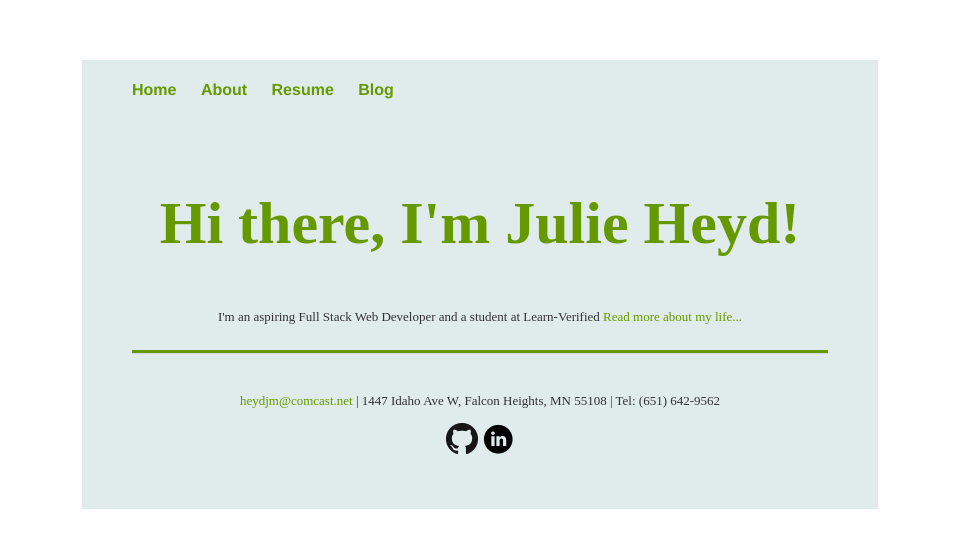
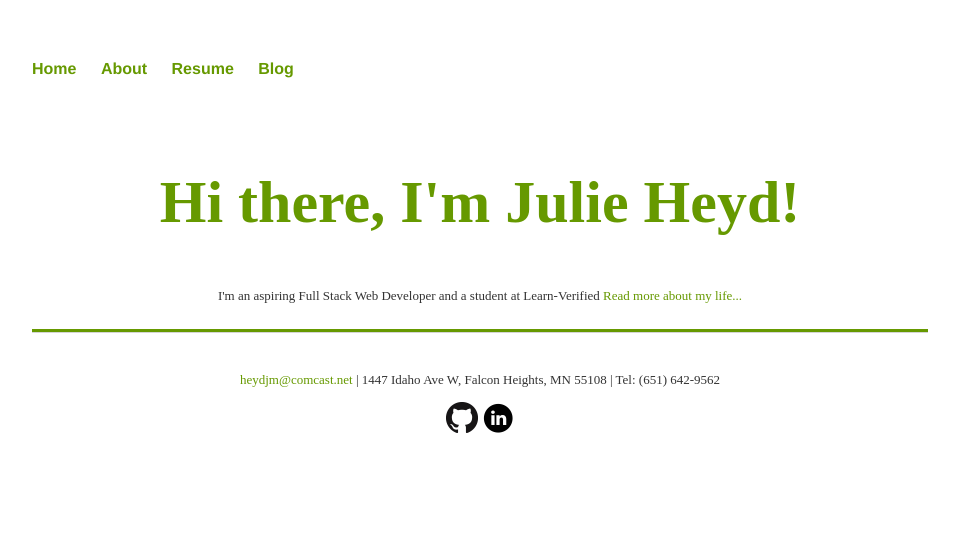
Before and after one commit to jmheyd/jmheyd.github.io, a Jekyll site: the page built from index.html, in a window 1280 px wide. Shown: the top 548 px of the page, without its empty margins (160-1119 px from the left). Built offline with Jekyll 4.4.1, drawn with Linux system fonts in a browser that asks for light colours; some web fonts are replaced.

Commit message:
Update default.html

```diff
--- a/_layouts/default.html
+++ b/_layouts/default.html
@@ -11,7 +11,7 @@
 			<link rel="stylesheet" type="text/css" href="/css/responsive.css">
 		</head>
 		<body>
-			<div class="entire">
+
 			<nav>
 	    		<ul>
 	        		<li><a href="/">Home</a></li>
@@ -34,11 +34,5 @@
 	    			<a href="http://www.linkedin.com/in/juliemheyd"><img src="images/linkedin-circle.png" height="32px" width="32px"/></a>
     			</div>
 
-
-
-
-
-
-			</div>
 		</body>
 	</html>
```
